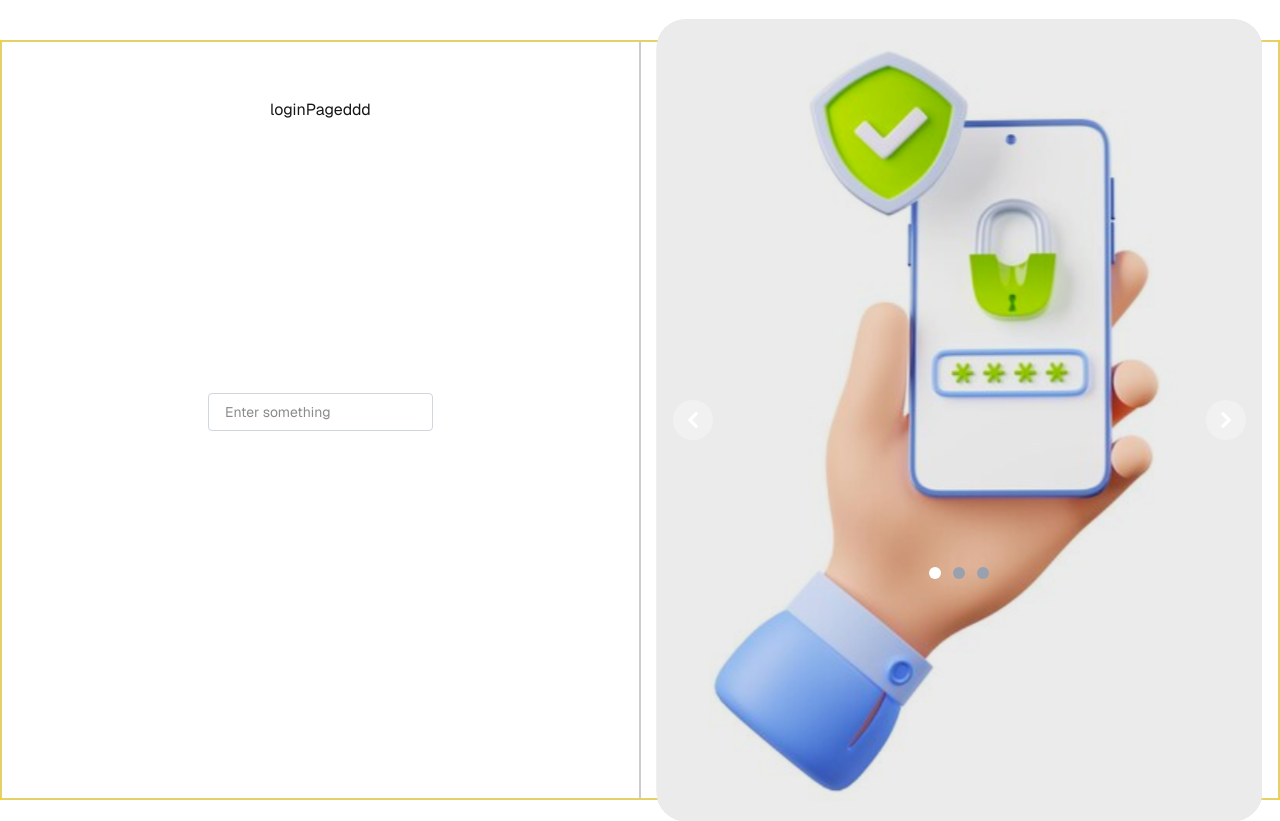
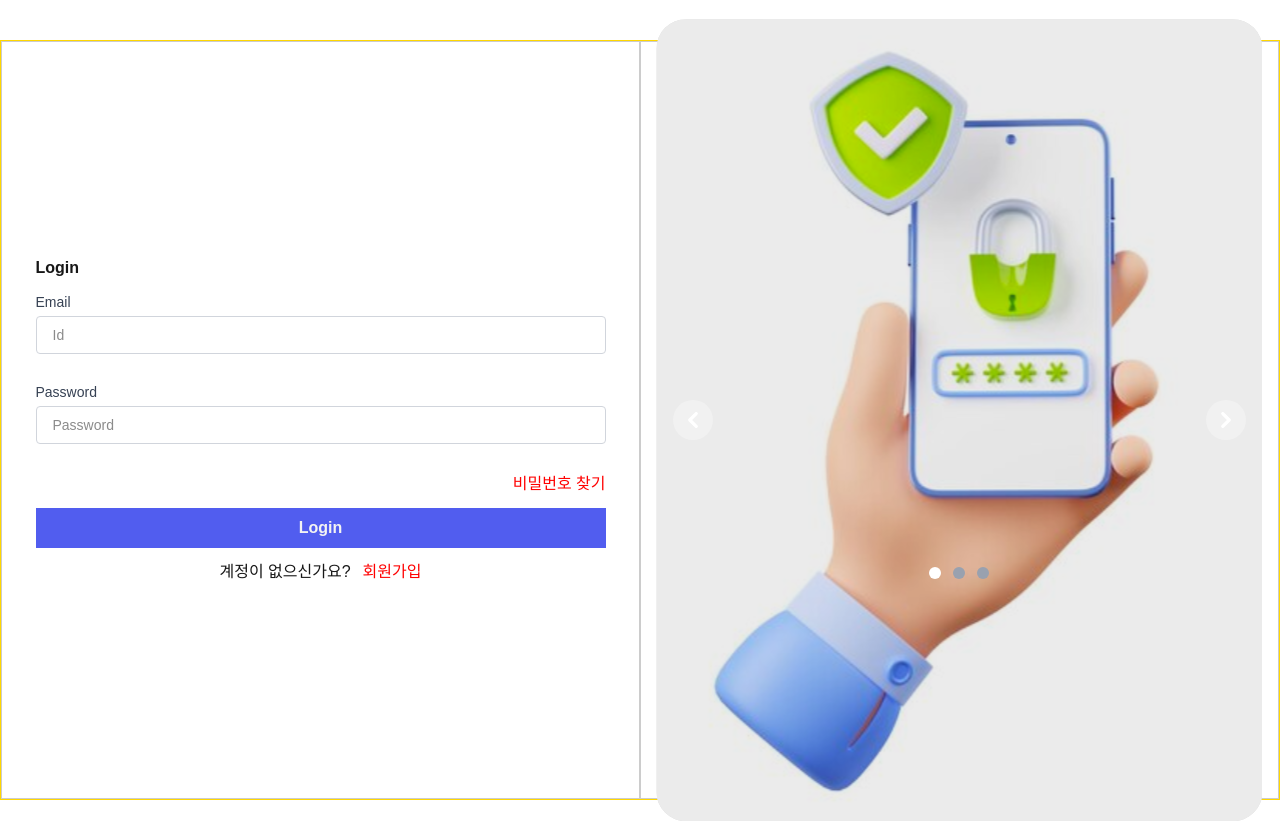
Before and after one commit to 25-BitByBit/Personal-folio-0.1, a Next.js app in the folder Frontend/personal-folio/: page /users/login in a window 1280 px wide. Built offline with nearby package versions, Linux system fonts and the light colour scheme.

Commit message:
design: login page

```diff
--- a/Frontend/personal-folio/src/app/users/login/layout.tsx
+++ b/Frontend/personal-folio/src/app/users/layout.tsx
@@ -1,8 +1,8 @@
 "use client";
 
+import { useState } from "react";
 import "./styles/layout.css";
 import Image from "next/image";
-import { useState } from "react";
 
 const images = [
   "/assets/users/login/login1.svg",
--- a/Frontend/personal-folio/src/app/users/login/page.tsx
+++ b/Frontend/personal-folio/src/app/users/login/page.tsx
@@ -1,10 +1,35 @@
 import Input from "@/components/input/Input";
+// css
+import "../styles/login.css";
 
-export default function LoginPage() {
+const LoginPage = () => {
   return (
-    <div className="grid grid-rows-[20px_1fr_20px] items-center justify-items-center min-h-screen p-8 pb-20 gap-16 sm:p-20 font-[family-name:var(--font-geist-sans)]">
-      loginPageddd
-      <Input />
+    <div className="h-200 w-150 flex flex-col items-center justify-center font-geist gap-3">
+      {/* Title */}
+      <div className="title-box">
+        <h1>Login</h1>
+      </div>
+      {/* Input */}
+      <div className="input-box">
+        <Input label="Email" placeholder="Id" />
+      </div>
+      <div className="input-box">
+        <Input label="Password" placeholder="Password" />
+      </div>
+      {/* Forgot Password */}
+      <div className="text-box ">
+        <p className="clickable-text">비밀번호 찾기</p>
+      </div>
+      {/* Login Btn */}
+      <div className="btn-box">Login</div>
+      <div className="text-box gap-3" style={{ justifyContent: "center" }}>
+        <div>계정이 없으신가요?</div>
+        <div className="clickable-text">회원가입 </div>
+      </div>
+      {/* br */}
+      {/* social login */}
     </div>
   );
-}
+};
+
+export default LoginPage;
--- /dev/null
+++ b/Frontend/personal-folio/src/app/users/styles/login.css
@@ -0,0 +1,44 @@
+.title-box {
+  /* border: 1px solid red; */
+  width: 95%;
+  font-size: 40;
+  font-weight: bolder;
+}
+
+.input-box {
+  /* border: 1px solid orange; */
+  width: 95%;
+  font-size: 16;
+}
+
+.text-box {
+  /* border: 1px solid yellow; */
+  width: 95%;
+  font-size: 12;
+  display: flex;
+  justify-content: end;
+}
+
+.btn-box {
+  /* border: 1px solid green; */
+  background-color: #515def;
+  color: #f3f3f3;
+  display: flex;
+  justify-content: center;
+  align-items: center;
+  width: 95%;
+  height: 40px;
+  border-radius: 5;
+  font-size: 16;
+  font-weight: bolder;
+  cursor: pointer;
+}
+
+.btn-box:hover {
+  background-color: #3645e4;
+}
+
+.clickable-text {
+  color: red;
+  cursor: pointer;
+}
```
Also changed, not shown: Frontend/personal-folio/src/app/users/styles/layout.css (renamed from Frontend/personal-folio/src/app/users/login/styles/layout.css).
